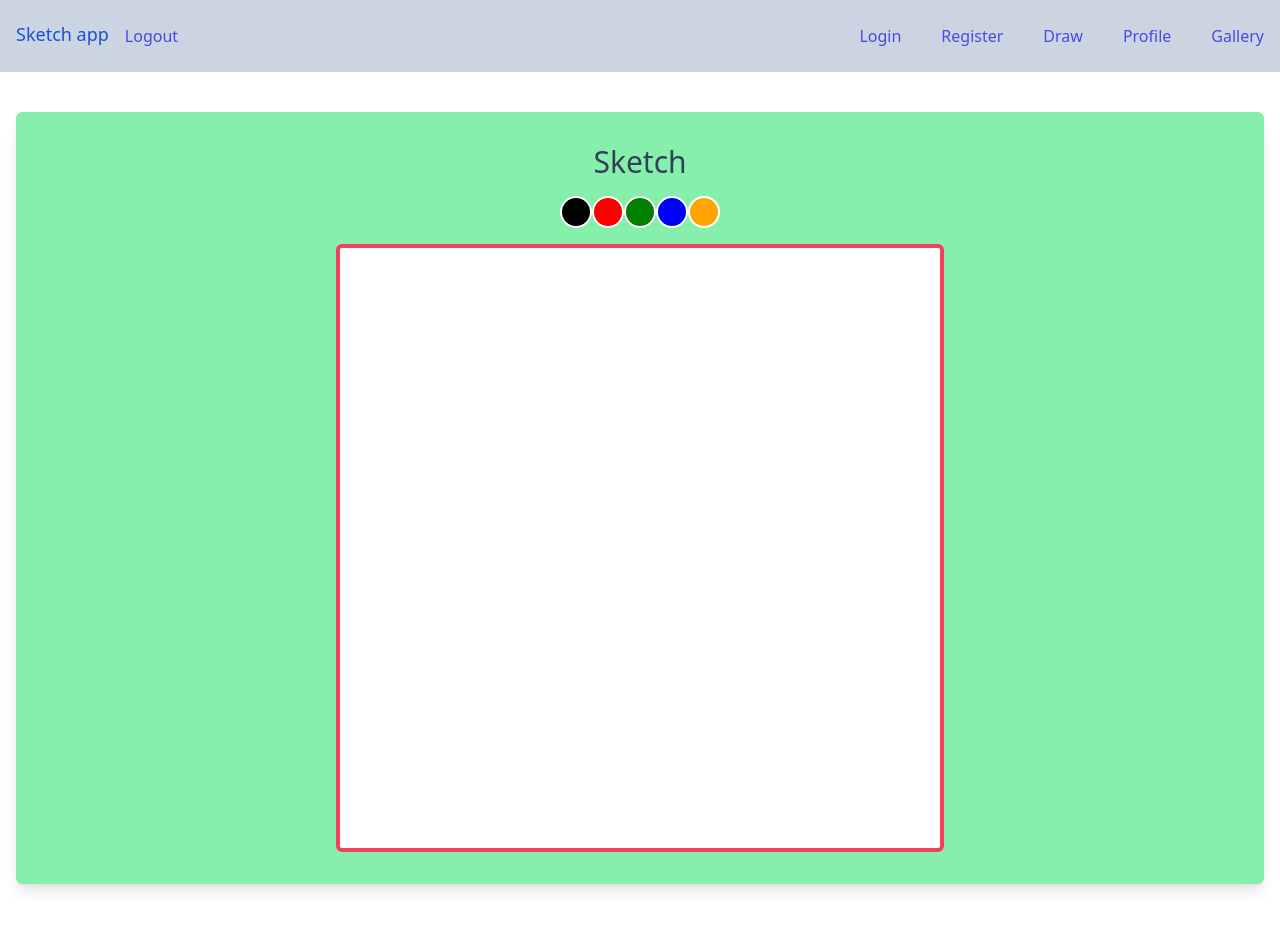
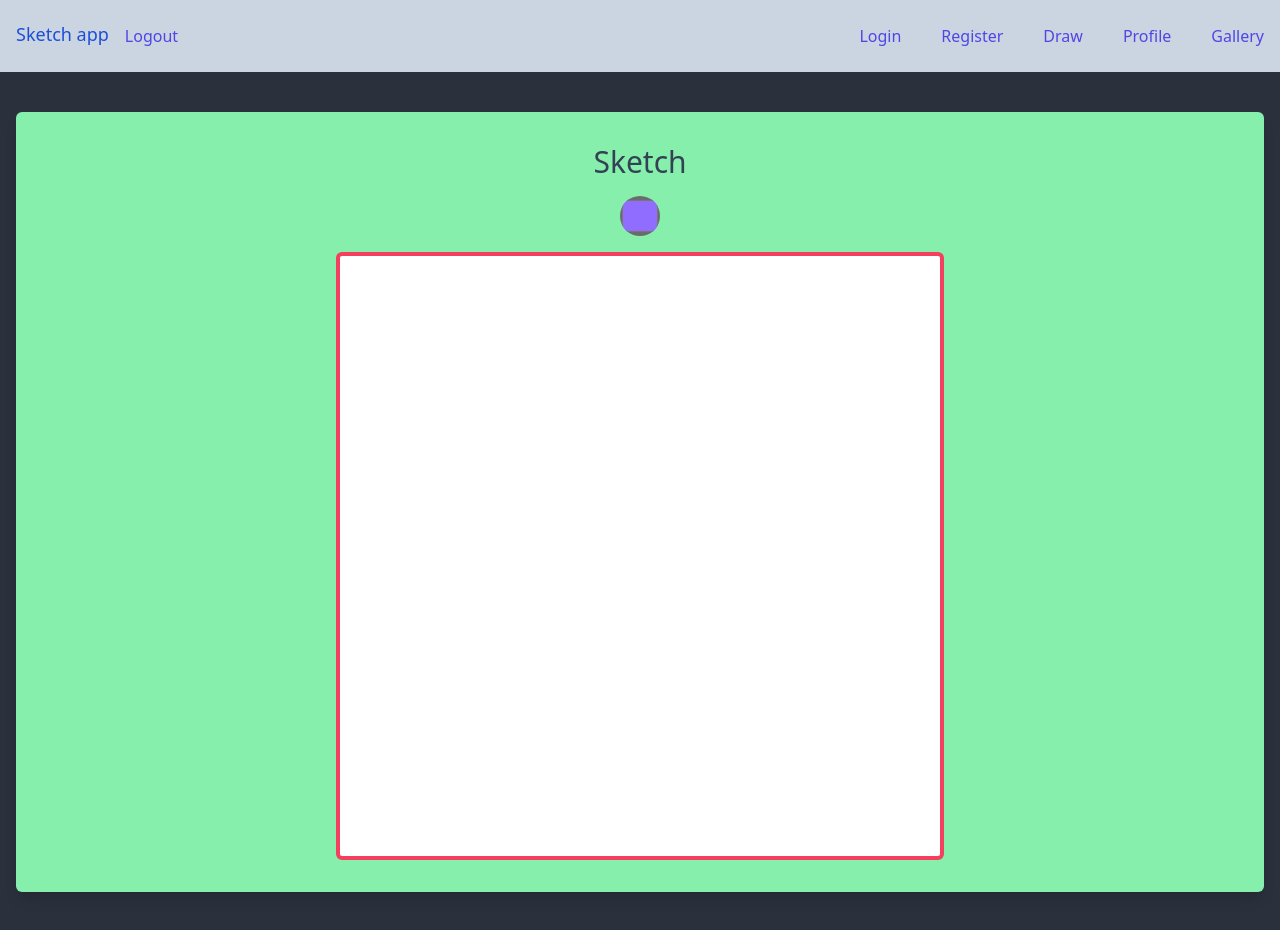
Before and after one commit to waddo4/fp-sketch-app, a Vue app: page /draw in a window 1280 px wide. Built offline with nearby package versions, Linux system fonts and the light colour scheme; no server answers.

Commit message:
getting ready to deploy

```diff
--- a/src/App.vue
+++ b/src/App.vue
@@ -1,5 +1,5 @@
 <template>
-  <div>
+  <div data-theme="dark">
     <Navigation/>
     <router-view />
   </div>
--- a/src/views/DrawView.vue
+++ b/src/views/DrawView.vue
@@ -3,9 +3,9 @@
         <div id="app" class="p-8 flex flex-col items-center bg-green-300 rounded-md shadow-lg ">
             <h1 class="flex text-3xl text-slate-700 mb-4">Sketch</h1>
             <div class="flex justify-center mb-4">
-        <button v-for="color in colors" :key="color" @click="setColor(color)" :style="{ backgroundColor: color }" class="w-8 h-8 rounded-full border-2 border-white focus:outline-none"></button>
-      </div>
-            <canvas id="canvas" width="600" height="600" class="rounded-md border-4 border-rose-500 bg-white"></canvas>
+                <input type="color" v-model="currentColor" class="w-10 h-10 rounded-full border-3 border-white focus:outline-none" />
+            </div>
+<canvas id="canvas" width="600" height="600" class="rounded-md border-4 border-rose-500 bg-white"></canvas>
         </div>
     </div>
 </template>
@@ -14,20 +14,20 @@
 <script>
 import $ from "jquery";
 
-// Base code sourced from
+// Base code sourced from "https://jsfiddle.net/e4spyo5d/1/"
 export default {
     data() {
     return {
       lastX: null,
       lastY: null,
       drawing: false,
-      colors: ["black", "red", "green", "blue", "orange"],
-      currentColor: "black",
+      currentColor: "#906cff",
     };
   },
     mounted(){
         let lastX, lastY;
         let drawing = false;
+        const vm = this;
 
         const canvasX = function (e) { return e.pageX - $('canvas').offset().left;}
         const canvasY = function (e) { return e.pageY - $('canvas').offset().top; }
@@ -52,7 +52,7 @@ export default {
         const x = canvasX(e);
         const y = canvasY(e);
 
-        ctx.strokeStyle = this.currentColor;
+        ctx.strokeStyle = vm.currentColor;
 
         ctx.beginPath();
 
@@ -67,8 +67,6 @@ export default {
         ctx.stroke();
         ctx.closePath();
 
-            // ctx.strokeStyle = "orange";
-
         ctx.beginPath();
         ctx.moveTo(600-lastX, lastY);
         ctx.lineTo(600-x, y);
@@ -82,10 +80,6 @@ export default {
         lastY = y;
         });
     },
-    methods: {
-    setColor(color) {
-      this.currentColor = color;
-    },
-  }
 }
+
 </script>
--- a/tailwind.config.js
+++ b/tailwind.config.js
@@ -1,8 +1,8 @@
 /** @type {import('tailwindcss').Config} */
 module.exports = {
   content: ['./src/**/*.{html,js,vue}'],
-  theme: {
-    extend: {},
+  daisyui: {
+    themes: ["light", "dark", "dark"],
   },
   plugins: [require("daisyui")],
 }
```
